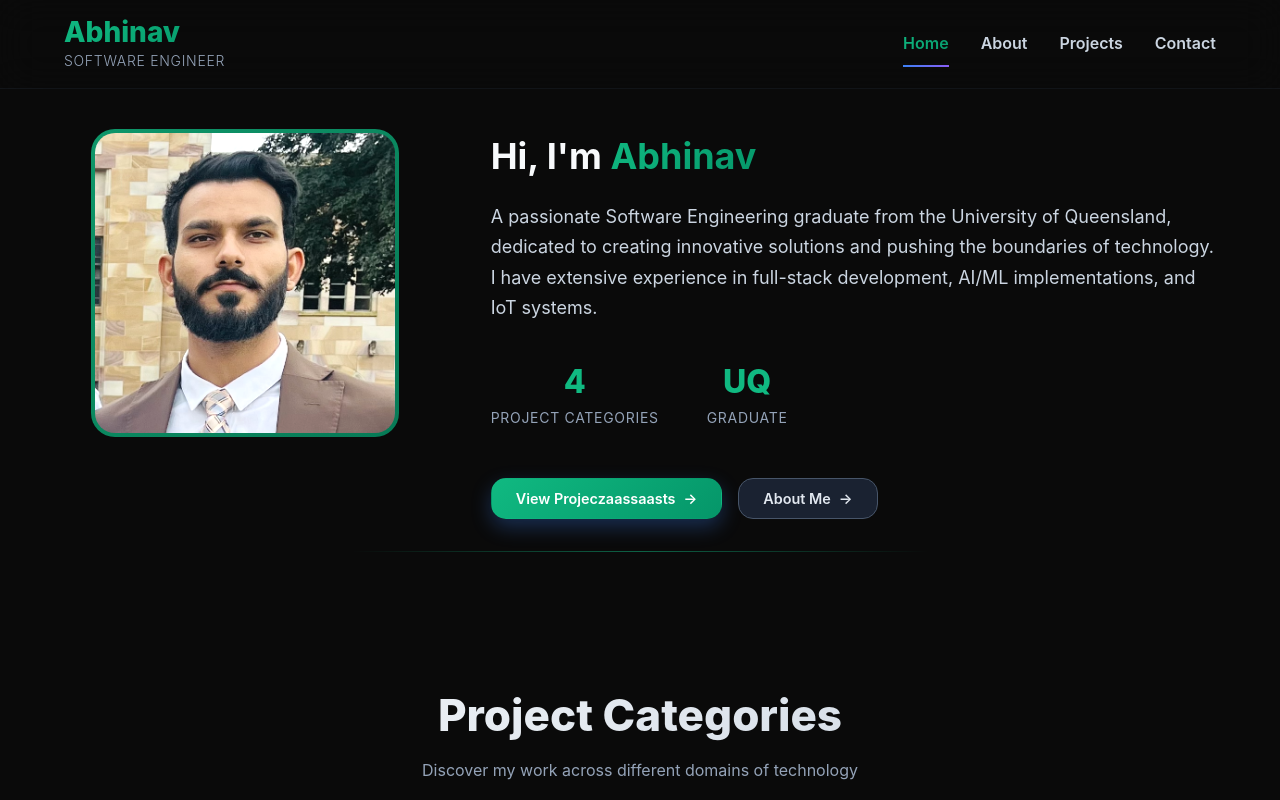
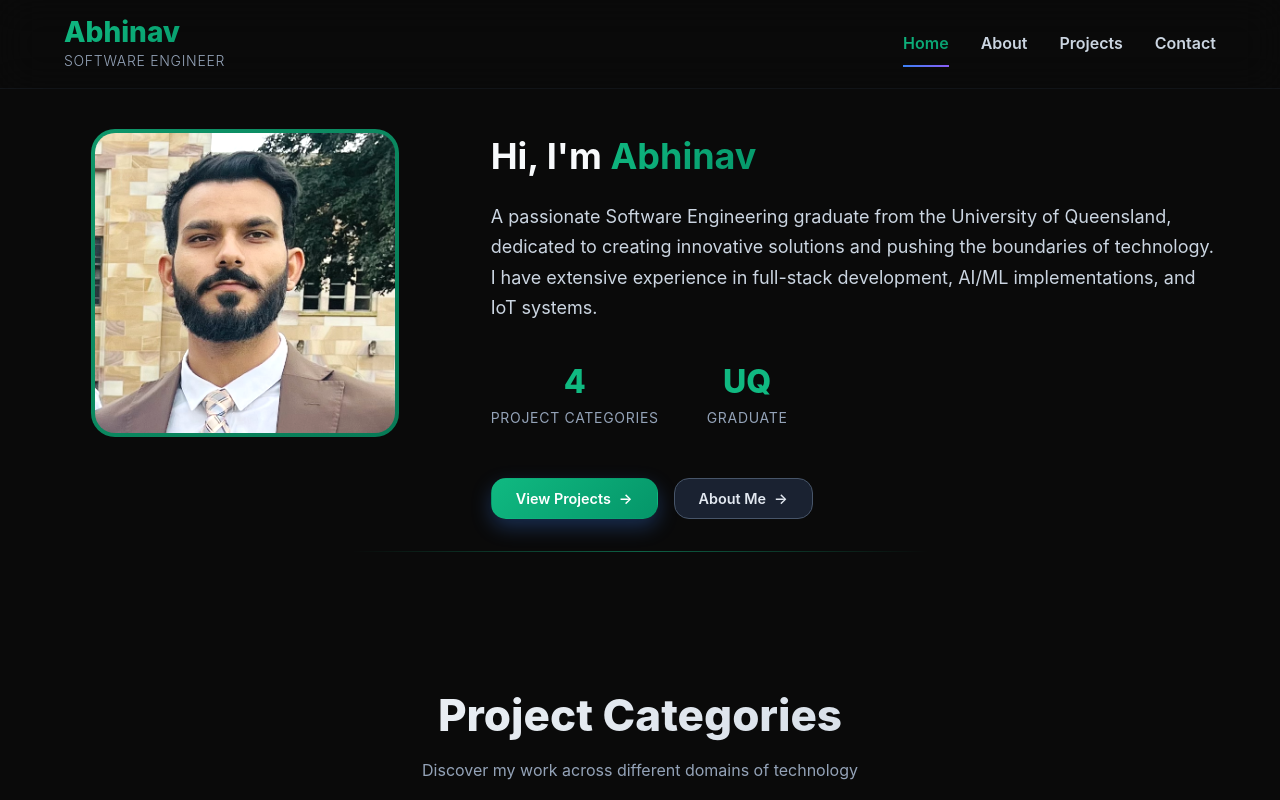
Before and after one commit to Abhinavmohindersingh/MyPortfolio, a React (Vite) app: page / in a window 1280 px wide. Shown: the top 800 px of the page. Built offline with nearby package versions, Linux system fonts and the light colour scheme.

Commit message:
Fix case-sensitive issues  for Vercel deployment

```diff
--- a/src/pages/Home.jsx
+++ b/src/pages/Home.jsx
@@ -82,7 +82,7 @@ export default function Home() {
             </div>
             <div className="cta-buttons">
               <Link to="/projects" className="btn btn-primary">
-                <span>View Projeczaassaasts</span>
+                <span>View Projects</span>
                 <span className="btn-arrow">→</span>
               </Link>
               <Link to="/profile" className="btn btn-secondary">
```
